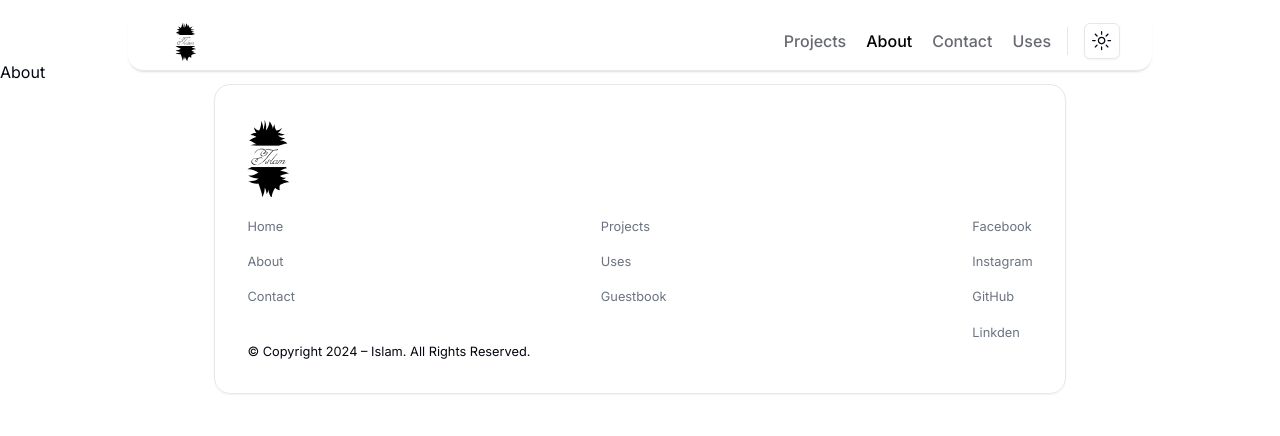
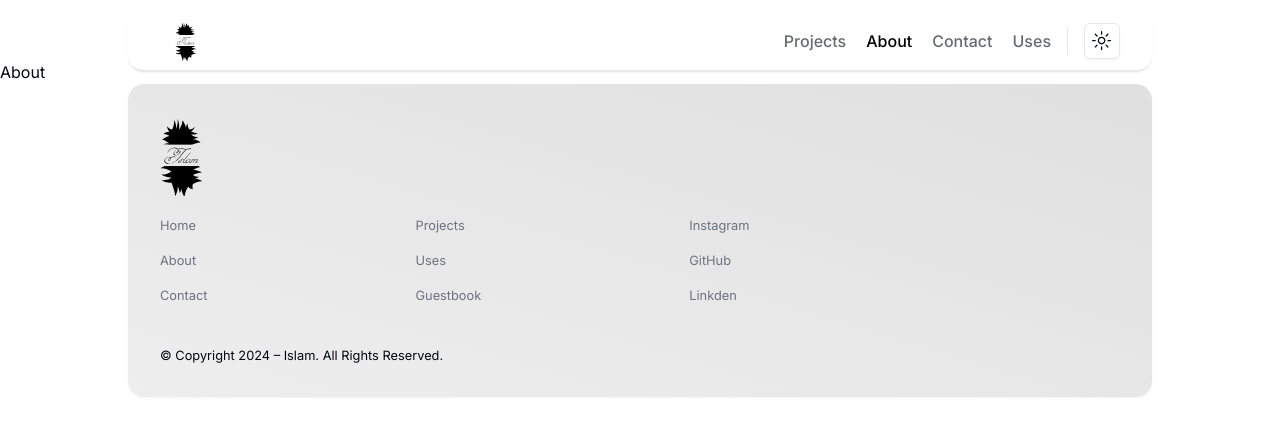
Before and after one commit to YieGin/portfolio-new, a Next.js app: page /about in a window 1280 px wide. Shown: the top 436 px of the page. Built offline with nearby package versions, Linux system fonts and the light colour scheme.

Commit message:
update footer, style

```diff
--- a/src/components/Footer.tsx
+++ b/src/components/Footer.tsx
@@ -6,29 +6,78 @@ import { Logo } from "../../public/assets";
 const Footer = () => {
   return (
     <div className="container flex items-center justify-center w-full">
-      <div className="relative mx-auto mb-6 flex flex-col rounded-2xl p-8 shadow-sm border-[1px] saturate-100 backdrop-blur-[10px] xl:w-[70%] w-full">
+      <div className="relative mx-auto mb-6 flex flex-col rounded-2xl p-8 shadow-sm saturate-100 backdrop-blur-[10px] dark:bg-gradient-to-br bg-gradient-to-bl dark:from-[#030712] dark:to-[#242731] from-[#e0e0e0] to-[#eeeeee] lg:max-w-5xl w-full">
         <div className="flex gap-2 items-center relative right-5">
           <Logo className="dark:text-white text-black w-[80px] h-[80px]" />
         </div>
-        <div className="flex justify-between mt-5">
+        <div className="flex justify-between lg:gap-52 lg:justify-normal mt-5">
           <div className="space-y-4">
-            <TransitionLink href={"/"} className="text-[0.8rem] text-muted-foreground hover:text-white cursor-pointer">Home</TransitionLink>
-            <TransitionLink href={"/about"} className="text-[0.8rem] text-muted-foreground hover:text-white cursor-pointer">About</TransitionLink>
-            <TransitionLink href={"/contact"} className="text-[0.8rem] text-muted-foreground hover:text-white cursor-pointer">Contact</TransitionLink>
+            <TransitionLink
+              href={"/"}
+              className="text-[0.8rem] text-muted-foreground hover:dark:text-white hover:text-black cursor-pointer"
+            >
+              Home
+            </TransitionLink>
+            <TransitionLink
+              href={"/about"}
+              className="text-[0.8rem] text-muted-foreground hover:dark:text-white hover:text-black cursor-pointer"
+            >
+              About
+            </TransitionLink>
+            <TransitionLink
+              href={"/contact"}
+              className="text-[0.8rem] text-muted-foreground hover:dark:text-white hover:text-black cursor-pointer"
+            >
+              Contact
+            </TransitionLink>
           </div>
           <div className="space-y-4">
-            <TransitionLink href={"/projects"} className="text-[0.8rem] text-muted-foreground hover:text-white cursor-pointer">Projects</TransitionLink>
-            <TransitionLink href={"/uses"} className="text-[0.8rem] text-muted-foreground hover:text-white cursor-pointer">Uses</TransitionLink>
-            <TransitionLink href={"/guestbook"} className="text-[0.8rem] text-muted-foreground hover:text-white cursor-pointer">Guestbook</TransitionLink>
+            <TransitionLink
+              href={"/projects"}
+              className="text-[0.8rem] text-muted-foreground hover:dark:text-white hover:text-black cursor-pointer"
+            >
+              Projects
+            </TransitionLink>
+            <TransitionLink
+              href={"/uses"}
+              className="text-[0.8rem] text-muted-foreground hover:dark:text-white hover:text-black cursor-pointer"
+            >
+              Uses
+            </TransitionLink>
+            <TransitionLink
+              href={"/guestbook"}
+              className="text-[0.8rem] text-muted-foreground hover:dark:text-white hover:text-black cursor-pointer"
+            >
+              Guestbook
+            </TransitionLink>
           </div>
           <div className="space-y-4 flex flex-col">
-            <Link target="_blank" href={"/"} className="text-[0.8rem] text-muted-foreground hover:text-white cursor-pointer">Facebook</Link>
-            <Link target="_blank" href={"/"} className="text-[0.8rem] text-muted-foreground hover:text-white cursor-pointer">Instagram</Link>
-            <Link target="_blank" href={"/"} className="text-[0.8rem] text-muted-foreground hover:text-white cursor-pointer">GitHub</Link>
-            <Link target="_blank" href={"/"} className="text-[0.8rem] text-muted-foreground hover:text-white cursor-pointer">Linkden</Link>
+            <Link
+              target="_blank"
+              href={"/"}
+              className="text-[0.8rem] text-muted-foreground hover:dark:text-white hover:text-black cursor-pointer"
+            >
+              Instagram
+            </Link>
+            <Link
+              target="_blank"
+              href={"/"}
+              className="text-[0.8rem] text-muted-foreground hover:dark:text-white hover:text-black cursor-pointer"
+            >
+              GitHub
+            </Link>
+            <Link
+              target="_blank"
+              href={"/"}
+              className="text-[0.8rem] text-muted-foreground hover:dark:text-white hover:text-black cursor-pointer"
+            >
+              Linkden
+            </Link>
           </div>
         </div>
-        <p className="text-[0.8rem]">© Copyright 2024 – Islam. All Rights Reserved.</p>
+        <p className="text-[0.8rem] mt-10">
+          © Copyright 2024 – Islam. All Rights Reserved.
+        </p>
       </div>
     </div>
   );
```
